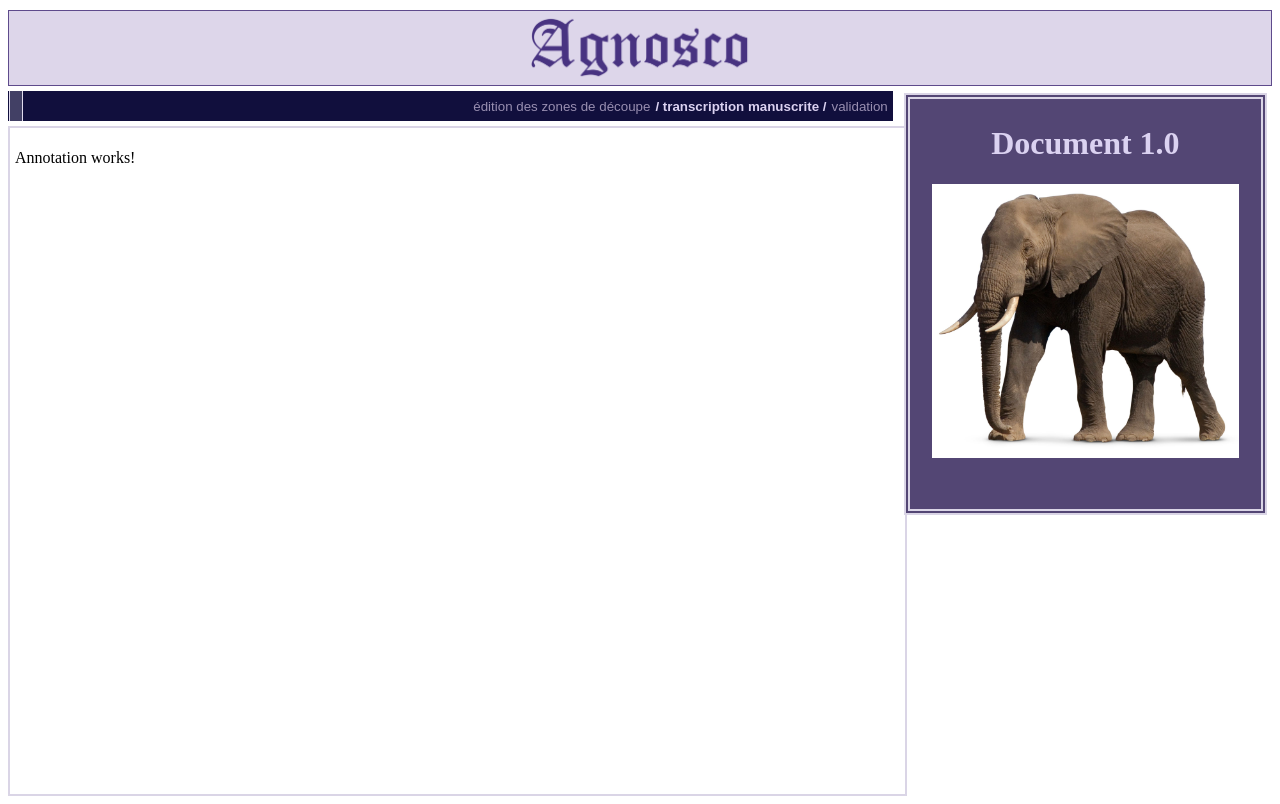
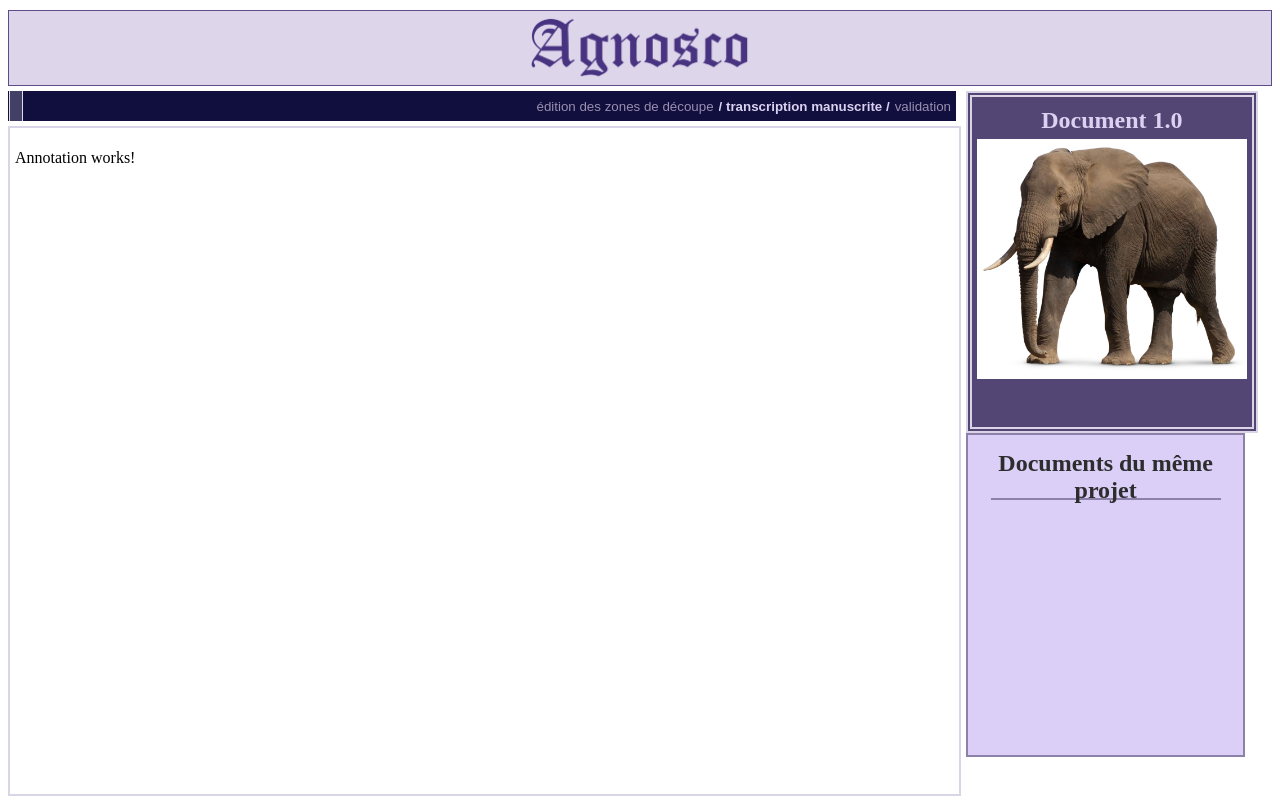
Before and after one commit to shymine/Ecriture_Manuscrite, an Angular app in the folder src/web_interface/frontend/: page /annotation in a window 1280 px wide. Built offline with nearby package versions, Linux system fonts and the light colour scheme; some icons are missing.

Commit message:
annotations next

```diff
--- a/src/web_interface/frontend/src/app/annotation/annotation.component.css
+++ b/src/web_interface/frontend/src/app/annotation/annotation.component.css
@@ -9,7 +9,7 @@
     height:100%;
     min-height: 82vh;
     left: 0%;
-    width: 70%;
+    width: 75%;
     float: left;
     padding: 0px;
 }
@@ -66,35 +66,67 @@
     position: relative;
     float: left;
     height:100%;
-    width: 100%;
+    width: 99%;
     min-height: 82vh;
     padding: 5px;
     border: solid 2px rgb(218, 213, 230);
 }
 
-.navigation{
+.rightWindow{
     position: relative;
-    float: right;
+    float: left;
+    left: 10px;
+    right: 0px;
+    height:100%;
+    min-height: 82vh;
+    width: 22%;
+    padding: 0px;
+    border: none
+}
+
+.fullDocument{
     background: rgb(83, 70, 116);
     border: double rgb(218, 213, 230);
     border-width : 6px;
     padding:5px;
-    margin-right: 5px;
     top: 2px;
-    width: 27%;
-    height: 50vh;
+    width: 97%;
+    height: 40vh;
 }
 
 .image_doc{
     display: block;
     position: relative;
-    width: 90%;
-    height: auto;
+    max-height: 75%;
+    width: auto;
     margin-left: auto;
     margin-right: auto;
 }
 
-h1{
+.navigation{
+    background: rgb(219, 207, 247);
+    border: 2px solid rgb(141, 129, 170);
+    width: 99%;
+    height: 40vh;
+    color: rgb(81, 81, 83);
+}
+
+.navTitle{
+    background: rgb(219, 207, 247);
+    padding: 5px;
+    border-bottom: 2px solid rgb(141, 129, 170);
+    height: 15%;
+    width : 80%;
+    display: block;
+    position: relative;
+    margin-left: auto;
+    margin-right: auto;
+    margin-top: 5px;
+}
+
+h2{
+    margin-top: 5px;
+    margin-bottom: 5px;
     text-align: center;
     color: rgb(219, 210, 241);
 }
--- a/src/web_interface/frontend/src/app/annotation/annotation.component.html
+++ b/src/web_interface/frontend/src/app/annotation/annotation.component.html
@@ -26,9 +26,16 @@
 
   </div>
 
-  <div class = "navigation">
-    <h1>Document 1.0</h1>
-    <img class="image_doc" src="../../assets/images/Elephant.jpg" alt="page" />
+  <div class="rightWindow">
+    <div class="fullDocument">
+      <h2>Document 1.0</h2>
+      <img class="image_doc" src="../../assets/images/Elephant.jpg" alt="page" />
+    </div>
+    <div class="navigation">
+      <div class="navTitle">
+        <h2 style="color: rgb(45, 45, 46)">Documents du même projet</h2>
+      </div>
+    </div>
   </div>
 
 </div>
```
